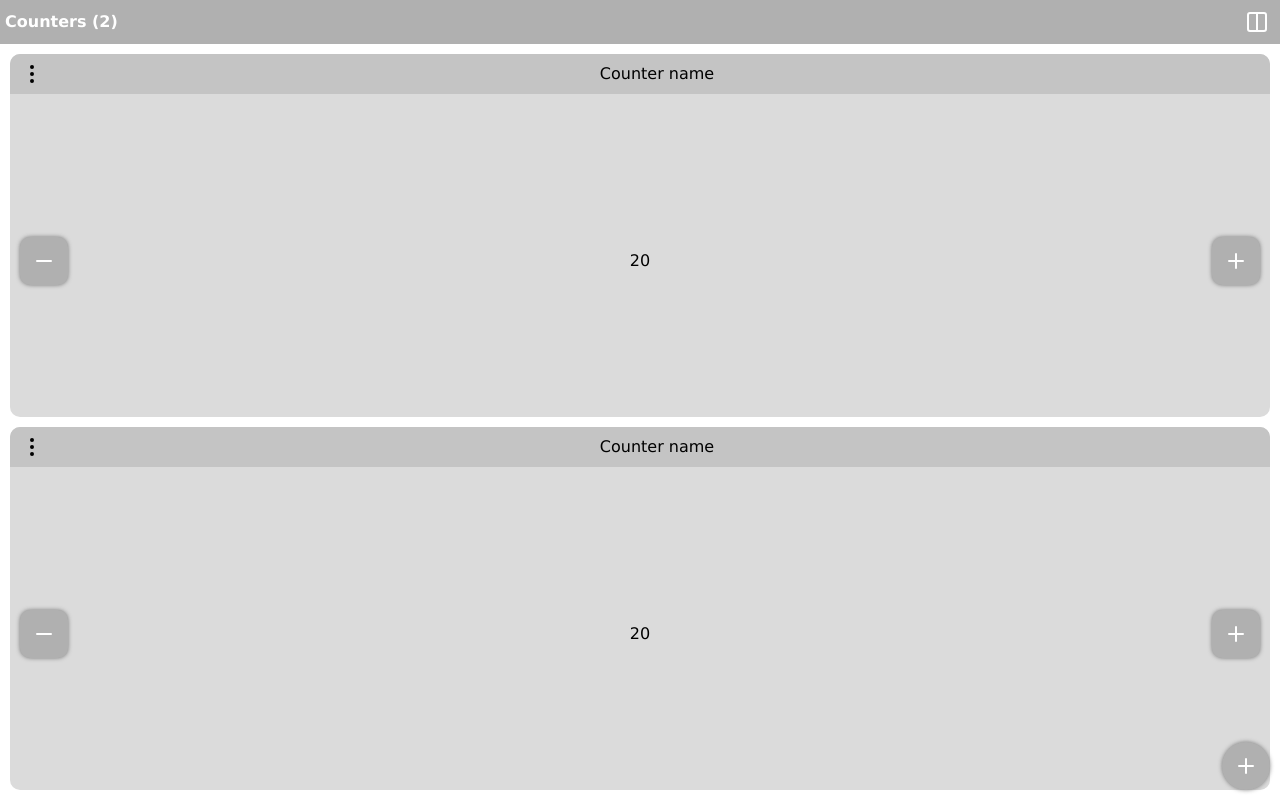
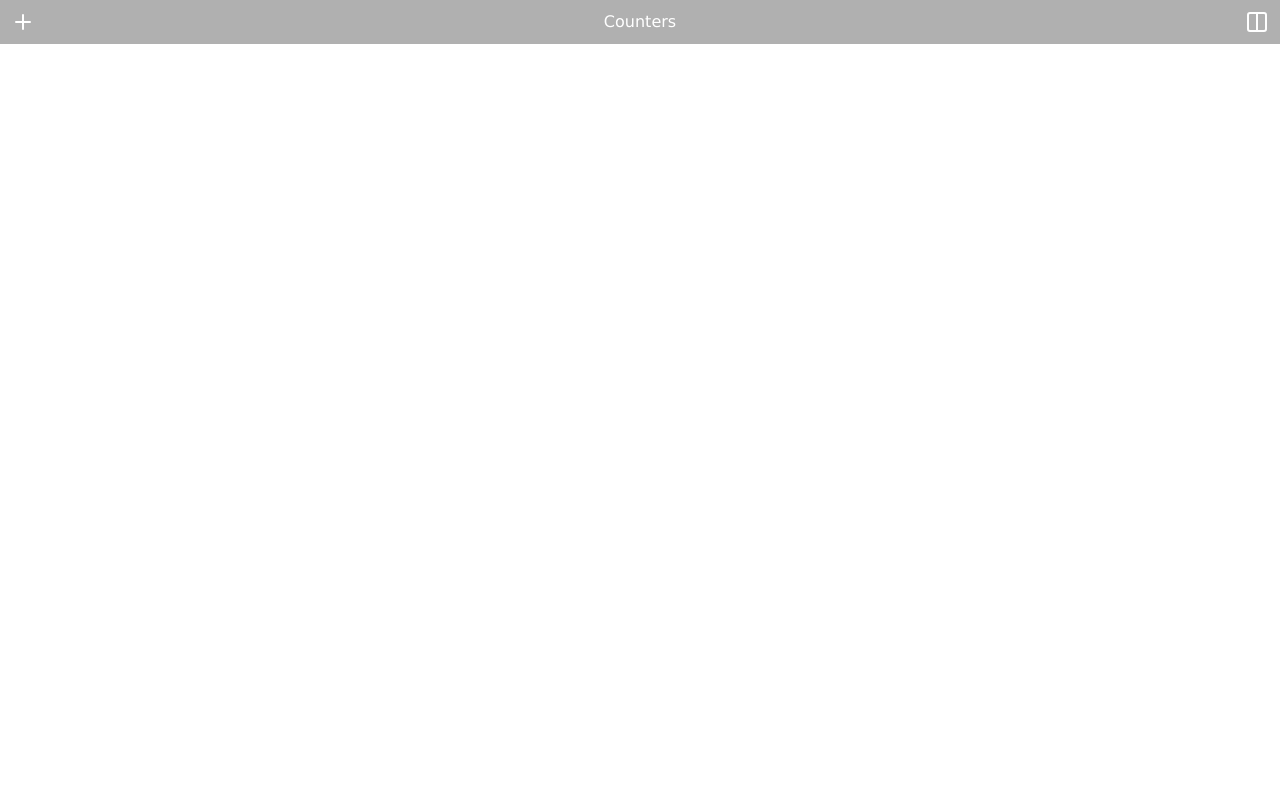
Before and after one commit to aurock-dev/counter, a Vue app: page / in a window 1280 px wide. Built offline with nearby package versions, Linux system fonts and the light colour scheme.

Commit message:
move add counter btn in header

```diff
--- a/src/components/Counter.vue
+++ b/src/components/Counter.vue
@@ -1,12 +1,11 @@
 <script setup>
 import { ref, onMounted } from 'vue'
-import { RotateCwSquare, Trash2, EllipsisVertical, Check, Minus, Plus, RotateCw } from 'lucide-vue-next'
+import { Trash2, EllipsisVertical, Check, Minus, Plus, RotateCw } from 'lucide-vue-next'
 import { settingsStore } from '@/store/settings'
 
 const props = defineProps({
     id: Number
 })
-const emit = defineEmits(['delete'])
 
 const store = settingsStore()
 const counter = ref(0)
@@ -31,8 +30,8 @@ const stopEditing = () => {
     isEditing.value = false
 }
 
-const handleDelete = () => {
-    emit('delete', props.id)
+const deleteCounter = () => {
+    store.counters = store.counters.filter(counterId => counterId !== props.id)
 }
 
 const rotate = () => {
@@ -64,7 +63,7 @@ onMounted(() => {
                 <button class="--outline" @click="rotate">
                     <RotateCw color="black" />
                 </button>
-                <button class="--outline" @click="handleDelete">
+                <button class="--outline" @click="deleteCounter">
                     <Trash2 color="black" />
                 </button>
             </div>
--- a/src/components/Header.vue
+++ b/src/components/Header.vue
@@ -1,9 +1,13 @@
 <script setup>
 import { RouterLink } from 'vue-router'
 import { settingsStore } from '@/store/settings';
-import { Columns, Rows } from 'lucide-vue-next';
+import { Columns, Rows, Plus } from 'lucide-vue-next';
 
 const store = settingsStore()
+
+const addCounter = () => {
+    store.counters.push(store.counters.length + 1)
+}
 
 const toggleColumn = () => {
     store.columnCount = 2
@@ -16,11 +20,18 @@ const toggleRow = () => {
 
 <template>
     <div class="header">
+        <button class="--btn-icon" @click="addCounter">
+            <Plus />
+        </button>
         <div class="header__links">
-            <RouterLink class="header__link" to="/">
+            <div>
                 Counters
-                <span v-if="store.counters > 0">({{ store.counters }})</span>
-            </RouterLink>
+                <span v-if="store.counters.length > 0">({{ store.counters.length }})</span>
+            </div>
+            <!-- <RouterLink class="header__link" to="/">
+                Counters
+                <span v-if="store.counters.length > 0">({{ store.counters.length }})</span>
+            </RouterLink> -->
             <!-- <RouterLink class="header__link" to="/settings">Settings</RouterLink> -->
         </div>
         <div>
--- a/src/store/settings.js
+++ b/src/store/settings.js
@@ -2,14 +2,12 @@ import { defineStore } from "pinia";
 import { ref } from 'vue'
 
 export const settingsStore = defineStore('settings', () => {
-    const counters = ref(0)
-    const counterNumber = ref(2)
+    const counters = ref([])
     const counterValue = ref(20)
     const columnCount = ref(1)
 
     return {
         counters,
-        counterNumber,
         counterValue,
         columnCount
     }
--- a/src/views/CountersView.vue
+++ b/src/views/CountersView.vue
@@ -1,40 +1,24 @@
 <script setup>
-import { ref, onMounted, computed } from 'vue'
+import { onMounted, computed } from 'vue'
 import { settingsStore } from '@/store/settings';
 import Counter from '@/components/Counter.vue';
-import { Plus } from 'lucide-vue-next';
 
 const store = settingsStore()
-const counters = ref([])
-
-const addCounter = () => {
-    counters.value.push(counters.value.length + 1)
-    store.counters++
-}
-
-const deleteCounter = (id) => {
-    counters.value = counters.value.filter(counterId => counterId !== id)
-    store.counters--
-}
 
 const layoutClass = computed(() => {
     return store.columnCount === 2 ? 'two-col' : 'one-col'
 })
 
 onMounted(async () => {
-    counters.value = Array.from({ length: store.counterNumber }, (_, i) => i + 1)
-    store.counters = store.counterNumber
+    store.counters = Array.from({ length: store.counters.length }, (_, i) => i + 1)
 })
 
 </script>
 
 <template>
     <div :class="['app', layoutClass]">
-        <Counter v-for="id in counters" :key="id" :id="id" @delete="deleteCounter" />
+        <Counter v-for="id in store.counters" :key="id" :id="id" />
     </div>
-    <button class="add__counter" @click="addCounter">
-        <Plus />
-    </button>
 </template>
 
 <style scoped>
--- a/src/views/SettingsView.vue
+++ b/src/views/SettingsView.vue
@@ -9,7 +9,7 @@ const store = settingsStore()
     <div class="app">
         <label for="counters">
             Counter:
-            <input type="number" name="counters" id="input-counter" v-model="store.counterNumber">
+            <input type="number" name="counters" id="input-counter" v-model="store.counters">
         </label>
         <label for="values">
             Values:
```
